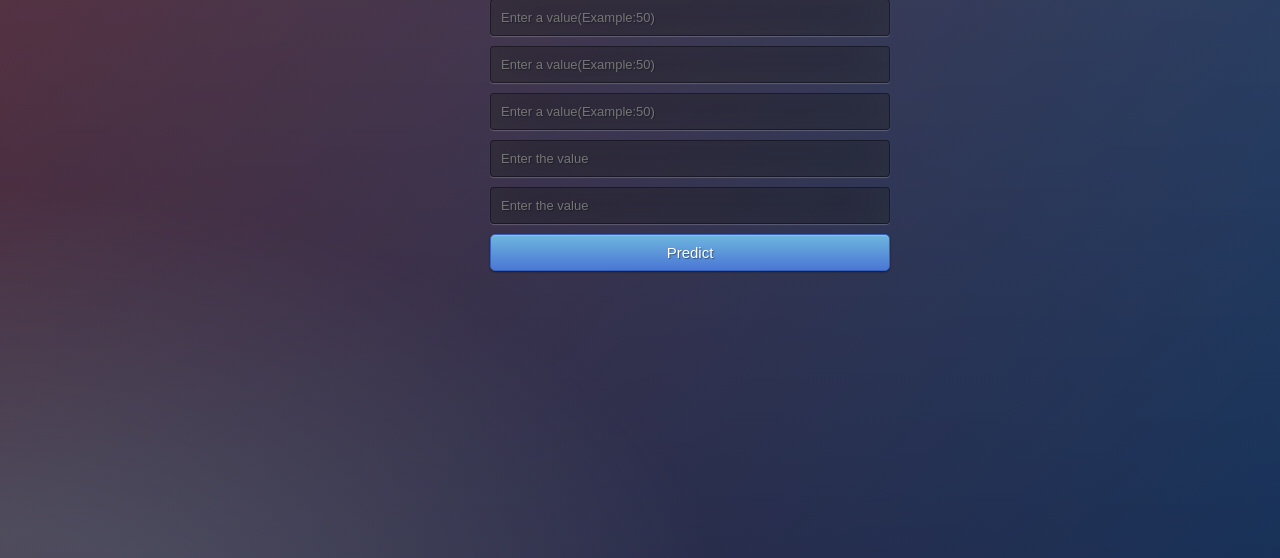
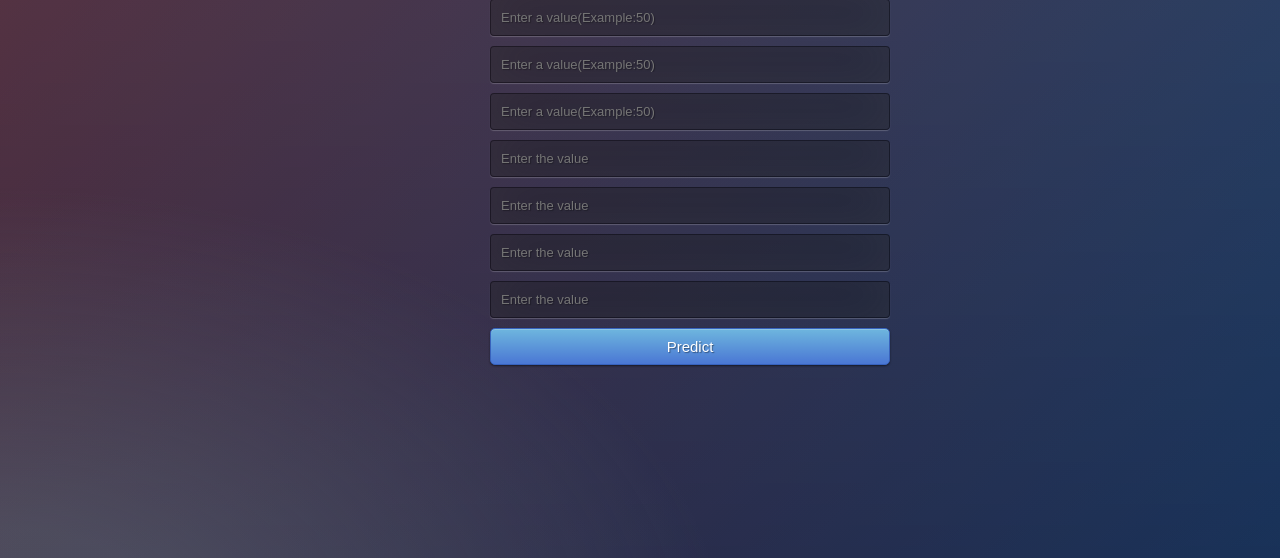
Before and after one commit to HemantKhuspe/crop_recommendation, a Flask app: template Templates/index.html in a window 1280 px wide. Shown: the part 159-717 px from the top of the page. Run offline with Flask 2, Linux system fonts and the light colour scheme; the template is opened without the code that fills it, so the values that code supplies are empty; parts of the project's set-up code (start-up, migrations or seed data) failed here and were passed over.

Commit message:
Update index.html

```diff
--- a/Templates/index.html
+++ b/Templates/index.html
@@ -19,8 +19,12 @@
     	<br>
         <input type="number" name="P" placeholder="Enter a value(Example:50)" required="required" step="any" />
         <br>
-		<input type="number" name="K" placeholder="Enter a value(Example:50)" required="required"  step="any" />
-		<br>
+	<input type="number" name="K" placeholder="Enter a value(Example:50)" required="required"  step="any" />
+	<br>
+	<input type="number" name="temperature" placeholder="Enter the value" required="required" step="any"  />
+	<br>
+	<input type="number" name="humidity" placeholder="Enter the value" required="required" step="any"  />
+	<br>
         <input type="number" name="ph" placeholder="Enter the value" required="required"  step="any" />
         <br>
         <input type="number" name="Rainfall" placeholder="Enter the value" required="required" step="any"  />
```
